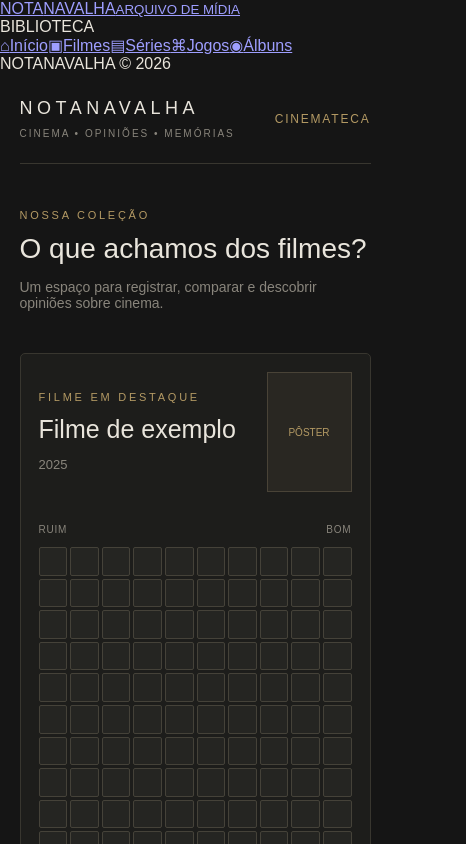
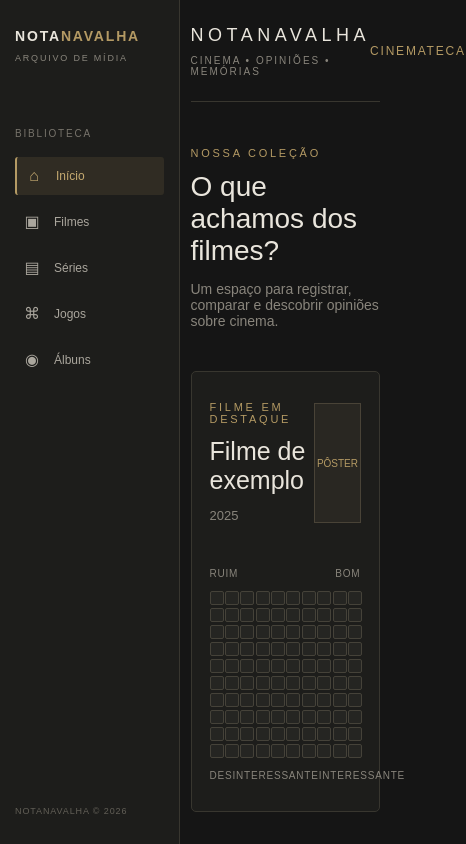
Before and after one commit to andreyasuda327-create/NotaNAVALHA, a Next.js app: page / in a window 390 px wide. Shown: the top 844 px of the page, 466 px wide, since content can reach past the window. Built offline with nearby package versions, Linux system fonts and the light colour scheme.

Commit message:
Update globals.css

```diff
--- a/app/globals.css
+++ b/app/globals.css
@@ -197,4 +197,123 @@ button {
   .content {
     margin: 45px auto;
   }
+
+
+/* ESTRUTURA PRINCIPAL */
+.app-shell {
+  min-height: 100vh;
 }
+
+.main-content {
+  margin-left: 240px;
+  min-width: 0;
+}
+
+/* BARRA LATERAL */
+.sidebar {
+  position: fixed;
+  top: 0;
+  left: 0;
+  bottom: 0;
+  width: 240px;
+  padding: 38px 24px;
+  background: #1d1d1b;
+  border-right: 1px solid #38362f;
+  display: flex;
+  flex-direction: column;
+  z-index: 10;
+}
+
+.brand {
+  color: #e9e5dc;
+  text-decoration: none;
+  font-size: 17px;
+  letter-spacing: 0.13em;
+  font-weight: 600;
+}
+
+.brand span {
+  color: #b49a64;
+}
+
+.brand small {
+  display: block;
+  margin-top: 9px;
+  color: #89857c;
+  font-size: 9px;
+  letter-spacing: 0.2em;
+  font-weight: 400;
+}
+
+.sidebar-label {
+  margin-top: 65px;
+  margin-bottom: 18px;
+  color: #77736b;
+  font-size: 10px;
+  letter-spacing: 0.18em;
+}
+
+.sidebar-nav {
+  display: flex;
+  flex-direction: column;
+  gap: 7px;
+}
+
+.nav-link {
+  display: flex;
+  align-items: center;
+  gap: 13px;
+  padding: 12px 13px;
+  color: #aaa69d;
+  text-decoration: none;
+  font-size: 13px;
+  border-radius: 3px;
+  transition: 0.2s;
+}
+
+.nav-link:hover {
+  background: #292722;
+  color: #e9e5dc;
+}
+
+.nav-link.active {
+  background: #302c23;
+  color: #c5aa70;
+  border-left: 2px solid #b49a64;
+}
+
+.nav-icon {
+  width: 18px;
+  text-align: center;
+  font-size: 16px;
+}
+
+.sidebar-footer {
+  margin-top: auto;
+  color: #625f57;
+  font-size: 9px;
+  letter-spacing: 0.1em;
+}
+
+/* AJUSTE PARA TELAS MENORES */
+@media (max-width: 700px) {
+  .sidebar {
+    width: 180px;
+    padding: 28px 15px;
+  }
+
+  .main-content {
+    margin-left: 180px;
+  }
+
+  .brand {
+    font-size: 14px;
+  }
+
+  .nav-link {
+    font-size: 12px;
+    padding: 10px 8px;
+  }
+}
+
+}
```
